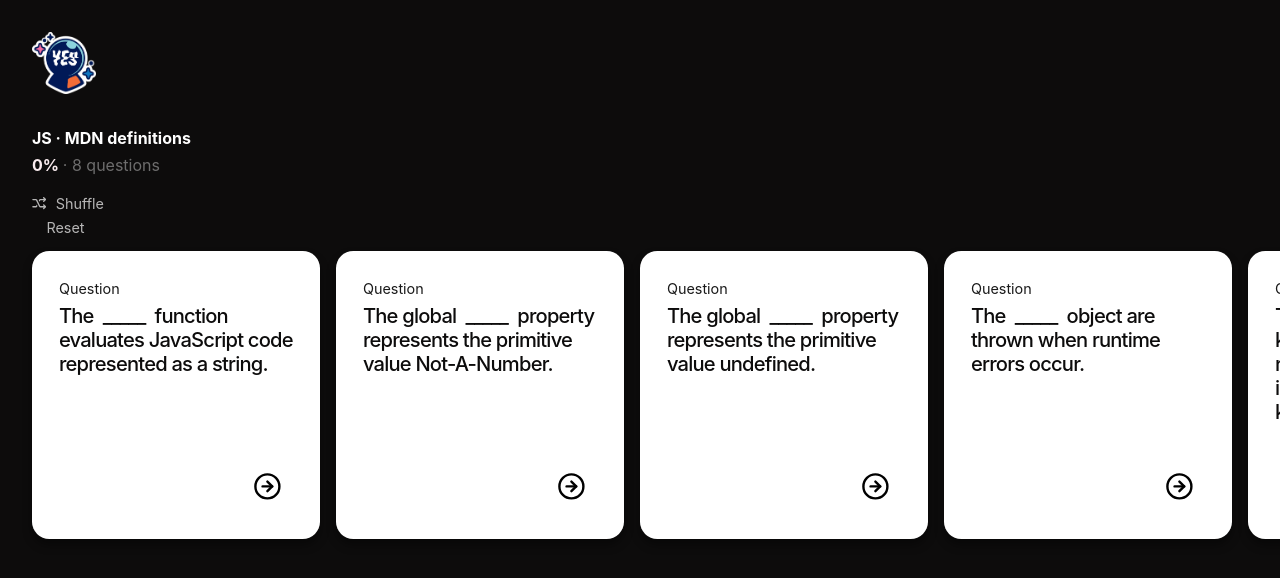
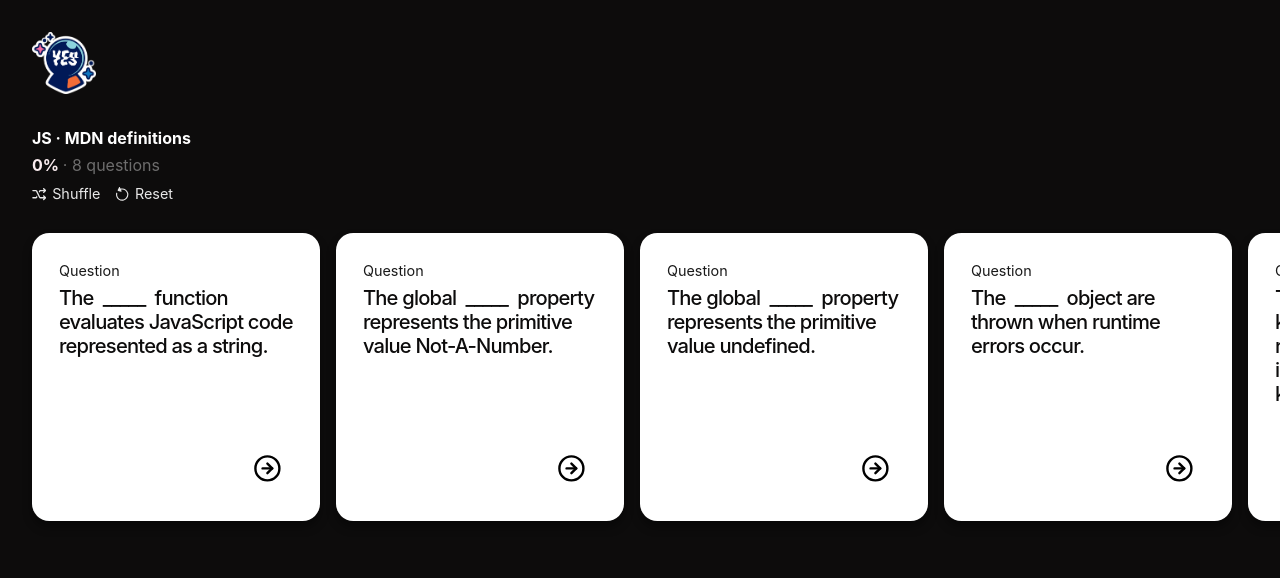
Before and after one commit to evilpaper/nailed-it, a React (Create React App) app: page / in a window 1280 px wide. Shown: the top 578 px of the page. Built offline with nearby package versions, Linux system fonts and the light colour scheme.

Commit message:
Remove tap highlight color on ios, places deck control on one row

```diff
--- a/src/components/Deck/Deck.jsx
+++ b/src/components/Deck/Deck.jsx
@@ -4,6 +4,7 @@ import { animated as a, useTransition } from "react-spring";
 import "./styles.css";
 // import ShuffleIcon from "../../images/shuffle.svg"
 import { ReactComponent as ShuffleIcon } from "../../images/shuffle.svg";
+import { ReactComponent as ResetIcon } from "../../images/reset.svg";
 // import { FiPlus } from "react-icons/fi";
 // import { FiTrash2 } from "react-icons/fi";
 
@@ -55,6 +56,12 @@ export default function Deck({
     return result;
   };
 
+  const handleResetClick = () => {
+    cards.forEach(card => {
+      // handleCardContentChange({ nailed: false }, card)
+    })
+  }
+
   return (
     <div className="deck">
       <div className="deck-header">
@@ -66,12 +73,12 @@ export default function Deck({
           onChange={(e) => handleEditDeckName(e.target.value)}
           maxLength="30"
         />
-        <div className="deck__stats">
+        <div className="progress">
           <strong>{`${percentageNailed()}% `}</strong>
           {``}
-          <span className="deck__stats--number-of-cards">{` · ${cards.length} questions`}</span>
+          <span className="size">{` · ${cards.length} questions`}</span>
         </div>
-        <div>
+        <div className="controls">
           <button
               className="shuffle"
               onClick={onClickShuffleDeck}
@@ -81,26 +88,12 @@ export default function Deck({
           </button>
           <button
               className="reset"
-              onClick={onClickShuffleDeck}
+              onClick={handleResetClick}
           >
-              Reset
+            <ResetIcon/>
+            <span>Reset</span>
           </button>
         </div>
-
-        {/* <div className="deck__actions-menu">
-          <button
-            className="deck__action-button deck__add-card"
-            onClick={onClickAddCard}
-          >
-            <FiPlus className="deck__button-icon" />
-          </button>
-          <button
-            className="deck__action-button deck__delete-deck"
-            onClick={onDeckDeleteClick}
-          >
-            <FiTrash2 className="deck__button-icon" />
-          </button>
-        </div> */}
       </div>
       <div className="deck__card-list">
         {transitions.map(({ item, props: { x, ...rest }, key }, index) => (
@@ -115,7 +108,6 @@ export default function Deck({
             <Card
               {...item}
               handleEditCard={handleEditCard}
-              // handleDeleteCard={handleDeleteCard}
             ></Card>
           </a.div>
         ))}
--- a/src/components/Deck/styles.css
+++ b/src/components/Deck/styles.css
@@ -34,19 +34,14 @@
   outline: none;
 }
 
-.deck__stats {
-  margin-bottom: 1em;
+.progress {
+  margin-bottom: 0.4em;
   color: #faecef;
   font-size: 1em;
 }
 
-.deck__stats--number-of-cards {
+.size {
   color: rgba(255, 255, 255, 0.4);
-}
-
-.deck__actions-menu {
-  display: flex;
-  margin-bottom: 0.4em;
 }
 
 .deck__card-list {
@@ -67,8 +62,13 @@
   scroll-snap-align: start;
 }
 
+.controls {
+  display: flex;
+  margin-bottom: 1em;
+}
+
 .shuffle {
-  color: rgba(255, 255, 255, 0.7);
+  color: rgba(255, 255, 255, 0.9);
   font-size: 0.9em;
   padding: 0;
   border: none;
@@ -76,22 +76,30 @@
   margin-right: 1em;
   display: flex;
   align-items: center;
-  width: 5em;
   justify-content: space-between;
 }
 
 .shuffle svg {
   height: 1em;
   width: 1em;
+  margin-right: 0.4em;
 }
 
 .reset {
-  color: rgba(255, 255, 255, 0.7);
+  color: rgba(255, 255, 255, 0.9);
   font-size: 0.9em;
   padding: 0;
   border: none;
   vertical-align: middle;
-  margin-left: 1em;
+  display: flex;
+  align-items: center;
+  justify-content: space-between;
+}
+
+.reset svg {
+  height: 1em;
+  width: 1em;
+  margin-right: 0.4em;
 }
 
 .deck__add-card,
--- a/src/components/app.css
+++ b/src/components/app.css
@@ -1,5 +1,8 @@
 @import "./../utilities/reset.css";
-/* @import "./Deck/styles.css"; */
+
+html {
+  -webkit-tap-highlight-color: transparent;
+}
 
 body {
   background-color: #0d0c0c;
```
Also changed, not shown: public/manifest.json, src/images/reset.svg (added).
